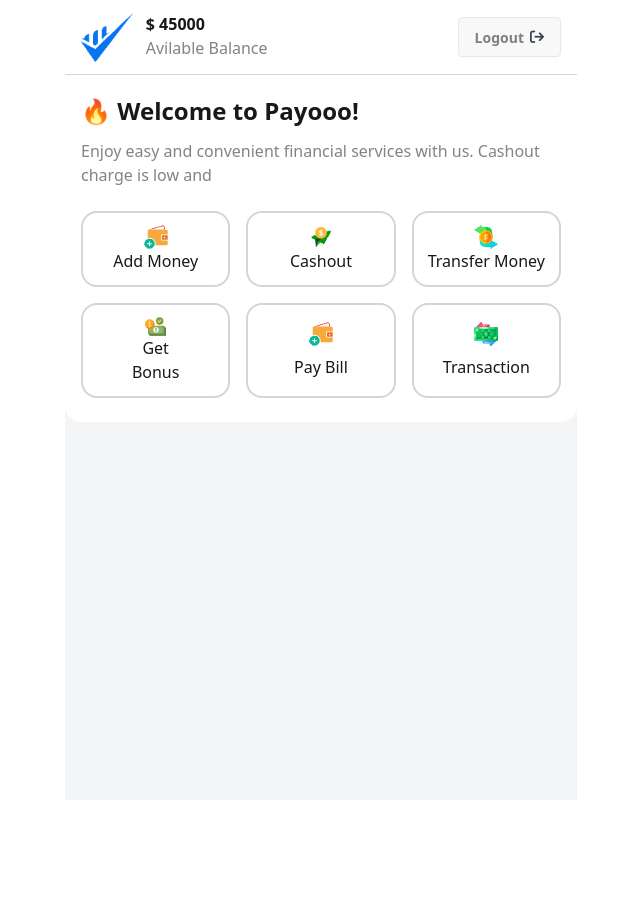
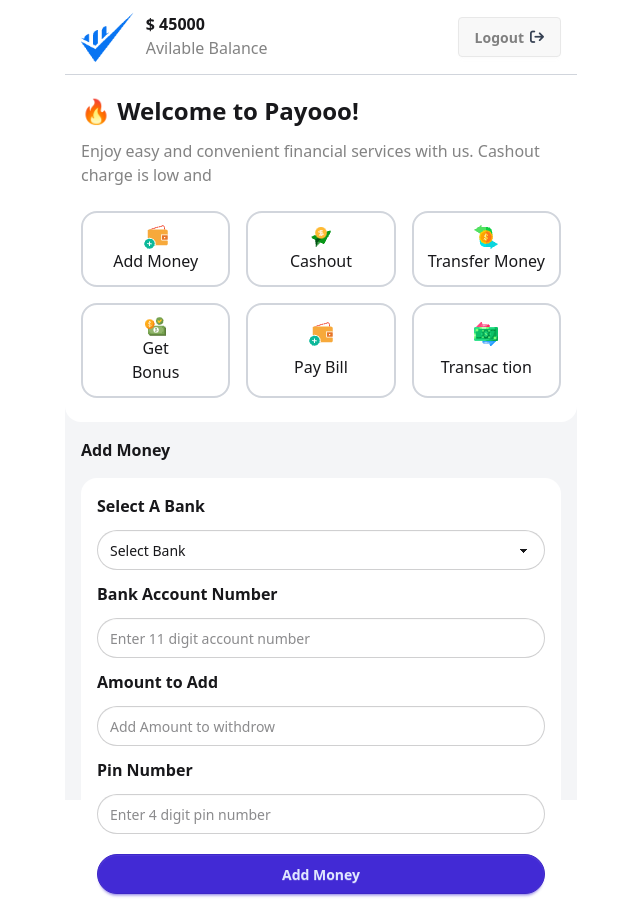
Before and after one commit to AYAS-MAHMUD/Payoo-App, a plain HTML site: page main.html in a window 1280 px wide. Shown: the whole page, without its empty margins (319-959 px from the left). Before the commit the page ends 800 px from the top, so only its background shows below. Drawn offline with nearby package versions, Linux system fonts and the light colour scheme.

Commit message:
change something

```diff
--- a/main.html
+++ b/main.html
@@ -56,10 +56,44 @@
       </div>
       <div class="grid items-center border-2 rounded-2xl border-gray-300 text-center p-3">
         <img src="./assets/transaction1.png" class="mx-auto" alt="">
-    <h2>Transaction</h2>
+        <h2 class="">Transac tion</h2>
       </div>
     </div>
+    <section class="all-form-section px-4">
+      <!-- add money -->
+      <div class="">
+        <h1 class="my-4 font-bold text-md">Add Money</h1>
+        <form action="" class="bg-white rounded-2xl p-4" >
+          <div>
+            <h1 class="font-semibold mb-3">Select A Bank</h1>
+            <select class="select select-primary input w-full rounded-full cursor-pointer">
+              <option disabled selected>Select Bank</option>
+              <option>City Bank</option>
+              <option>Islami Bank</option>
+              <option>Rupali Bank</option>
+              <option>Al-Arafah</option>
+            </select>
+          </div>
+          <div class="mt-3">
+            <label for="" class="font-semibold">Bank Account Number</label>
+            <br>
+            <input id="" type="text" class="w-full input mt-3 rounded-full" placeholder="Enter 11 digit account number" />
+          </div>
+          <div class="mt-3">
+            <label for="" class="font-semibold">Amount to Add</label>
+            <br>
+            <input id="" type="text" class="w-full input mt-3 rounded-full" placeholder="Add Amount to withdrow" />
+          </div>
+          <div class="mt-3 ">
+            <label for="" class="font-semibold">Pin Number</label>
+            <br>
+            <input id="" type="text" class="w-full input mt-3 rounded-full" placeholder="Enter 4 digit pin number" />
+          </div>
+        <button id="" class="btn btn-primary w-full rounded-3xl mt-5">Add Money</button>
 
+        </form>
+      </div>
+    </section>
 
 
   </body>
```
Lines whose indentation alone changed are shown as unchanged.
